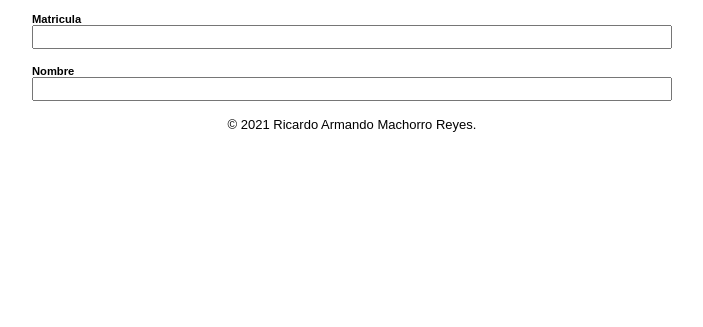
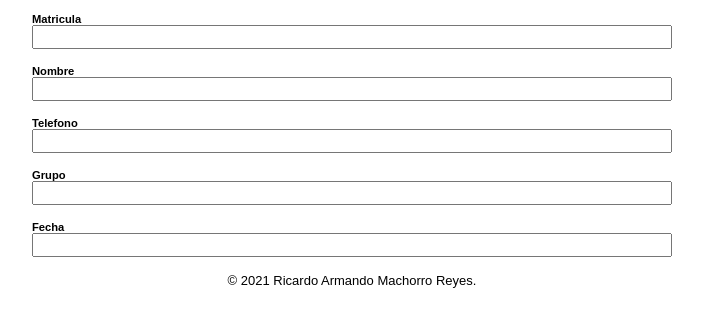
Before and after one commit to proyecto42vglm/proyecto42vglm, a plain HTML site: page alumno.html in a window 1280 px wide. Shown: the part 127-454 px from the top of the page, without its empty margins (288-991 px from the left). Drawn offline with Linux system fonts and the light colour scheme; no server answers.

Commit message:
Update alumno.html

```diff
--- a/alumno.html
+++ b/alumno.html
@@ -55,6 +55,27 @@
           type="text" required>
       </label>
     </p>
+    <p>
+      <label>
+        Telefono
+        <input name="nombre"
+          type="text" required>
+      </label>
+    </p>
+    <p>
+      <label>
+        Grupo
+        <input name="nombre"
+          type="text" required>
+      </label>
+    </p>
+    <p>
+      <label>
+        Fecha
+        <input name="nombre"
+          type="text" required>
+      </label>
+    </p>
     <mi-footer></mi-footer>
   </form>
   <script type="module"
```
